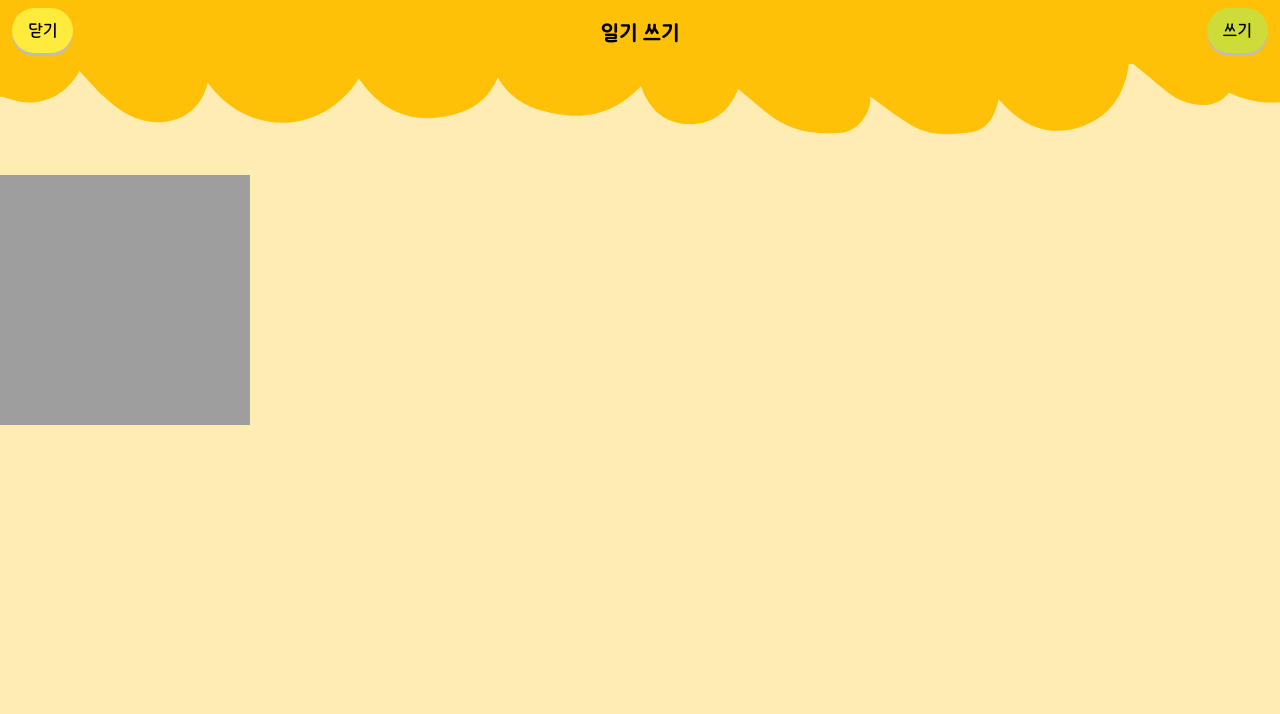
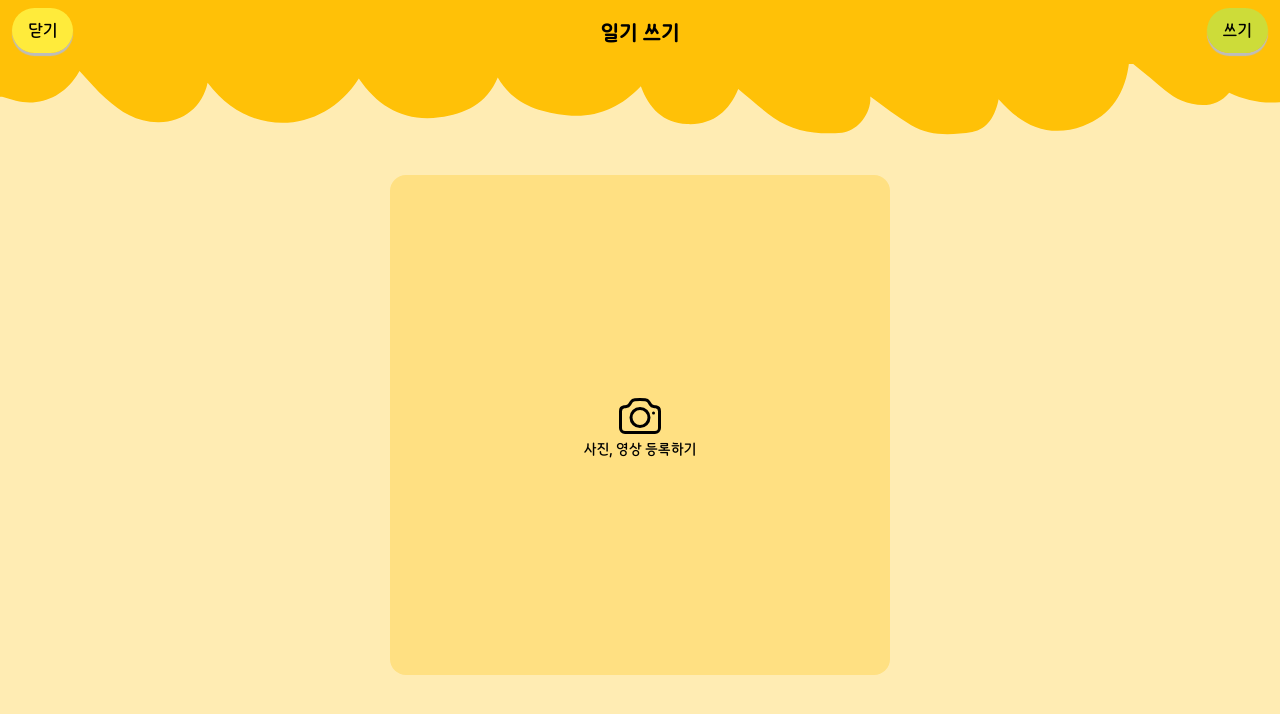
Before and after one commit to hamsteak1488/agijagi, a React (Create React App) app in the folder frontend/agijagi/: page /writing in a window 1280 px wide. Shown: the top 714 px of the page. Built offline with nearby package versions, Linux system fonts and the light colour scheme.

Commit message:
fe/feat: 미디어파일 입력 컴포넌트 구현

```diff
--- a/frontend/agijagi/src/components/Diary/MediaInput.styles.tsx
+++ /dev/null
@@ -1,13 +0,0 @@
-import styled from '@emotion/styled';
-import { css } from '@emotion/react';
-import theme from '../../styles/theme';
-
-export const Container = styled.div<{}>((props) => css``);
-
-export const InputBox = styled.div<{}>(
-  (props) => css`
-    width: 250px;
-    height: 250px;
-    background-color: ${theme.color.greyScale[500]};
-  `
-);
--- a/frontend/agijagi/src/components/Diary/MediaInput.tsx
+++ /dev/null
@@ -1,11 +0,0 @@
-import { Container, InputBox } from './MediaInput.styles';
-
-export const MediaInput = () => {
-  return (
-    <Container>
-      <InputBox></InputBox>
-    </Container>
-  );
-};
-
-export default MediaInput;
--- /dev/null
+++ b/frontend/agijagi/src/components/Diary/MediaInput/MediaInput.styles.tsx
@@ -0,0 +1,84 @@
+import styled from '@emotion/styled';
+import { css } from '@emotion/react';
+import theme from '../../../styles/theme';
+
+export const Container = styled.div<{}>(
+  (props) => css`
+    display: flex;
+    justify-content: center;
+  `
+);
+
+export const InputBox = styled.div<{}>(
+  (props) => css`
+    display: flex;
+    justify-content: center;
+    align-items: center;
+    width: 80%;
+    height: 80%;
+    background-color: ${theme.color.primary[200]};
+    border-radius: 1rem;
+    max-width: 500px;
+    max-height: 500px;
+    aspect-ratio: 1;
+  `
+);
+
+export const Label = styled.label<{}>(
+  (props) => css`
+    position: relative;
+    display: flex;
+    flex-direction: column;
+    justify-content: center;
+    align-items: center;
+    flex-wrap: nowrap;
+    width: 100%;
+    height: 100%;
+    min-width: 280px;
+    min-height: 280px;
+
+    cursor: pointer;
+  `
+);
+
+export const CameraIcon = styled.div<{}>(
+  (props) => css`
+    width: 48px;
+    height: 48px;
+  `
+);
+
+export const Popup = styled.div<{ xPos: number; yPos: number }>(
+  (props) => css`
+    position: absolute;
+    display: flex;
+    flex-direction: column;
+    justify-content: space-evenly;
+    min-width: 180px;
+    min-height: 75px;
+
+    transition: all 0.2s;
+    background-color: ${theme.color.greyScale[50]};
+    border-radius: 0.5rem;
+    left: ${props.xPos - 75}px;
+    top: ${props.yPos - 105}px;
+  `
+);
+
+export const PopupItem = styled.label<{}>(
+  (props) => css`
+    margin-left: 0.5rem;
+    margin-right: 0.5rem;
+    padding: 0.2rem;
+    border-radius: 0.3rem;
+    :hover {
+      background-color: ${theme.color.greyScale[500]};
+    }
+  `
+);
+
+export const InvisibleInput = styled.input<{}>(
+  (props) => css`
+    display: none;
+  `
+);
--- /dev/null
+++ b/frontend/agijagi/src/components/Diary/MediaInput/MediaInput.tsx
@@ -0,0 +1,89 @@
+import {
+  CameraIcon,
+  Container,
+  InputBox,
+  InvisibleInput,
+  Label,
+  Popup,
+  PopupItem,
+} from './MediaInput.styles';
+import Typhography from '../../common/Typhography';
+import { useState } from 'react';
+
+const MediaIcon = (
+  <svg
+    xmlns="http://www.w3.org/2000/svg"
+    fill="none"
+    viewBox="0 0 24 24"
+    strokeWidth={1.5}
+    stroke="currentColor"
+    className="size-6"
+  >
+    <path
+      strokeLinecap="round"
+      strokeLinejoin="round"
+      d="M6.827 6.175A2.31 2.31 0 0 1 5.186 7.23c-.38.054-.757.112-1.134.175C2.999 7.58 2.25 8.507 2.25 9.574V18a2.25 2.25 0 0 0 2.25 2.25h15A2.25 2.25 0 0 0 21.75 18V9.574c0-1.067-.75-1.994-1.802-2.169a47.865 47.865 0 0 0-1.134-.175 2.31 2.31 0 0 1-1.64-1.055l-.822-1.316a2.192 2.192 0 0 0-1.736-1.039 48.774 48.774 0 0 0-5.232 0 2.192 2.192 0 0 0-1.736 1.039l-.821 1.316Z"
+    />
+    <path
+      strokeLinecap="round"
+      strokeLinejoin="round"
+      d="M16.5 12.75a4.5 4.5 0 1 1-9 0 4.5 4.5 0 0 1 9 0ZM18.75 10.5h.008v.008h-.008V10.5Z"
+    />
+  </svg>
+);
+
+interface MediaInputProps {
+  onChange?: (e: React.ChangeEvent<HTMLInputElement>) => void;
+}
+
+export const MediaInput = ({ onChange }: MediaInputProps) => {
+  const [isClicked, setIsClicked] = useState<boolean>(false);
+  const [mousePosition, setMousePosition] = useState<{ x: number; y: number }>({
+    x: 0,
+    y: 0,
+  });
+
+  const handlePopup = (e: React.MouseEvent<HTMLLabelElement, MouseEvent>) => {
+    setMousePosition({
+      x: e.clientX + document.documentElement.scrollLeft,
+      y: e.clientY + document.documentElement.scrollTop,
+    });
+    setIsClicked(true);
+  };
+  const handleUpload = (e: React.ChangeEvent<HTMLInputElement>) => {
+    if (onChange) onChange(e);
+    setIsClicked(false);
+  };
+
+  return (
+    <Container>
+      <InputBox>
+        <Label onClick={handlePopup}>
+          {isClicked && (
+            <Popup xPos={mousePosition.x} yPos={mousePosition.y}>
+              <PopupItem>카메라</PopupItem>
+              <PopupItem
+                htmlFor="file"
+                onClick={(e) => {
+                  e.stopPropagation();
+                }}
+              >
+                앨범
+              </PopupItem>
+            </Popup>
+          )}
+          <CameraIcon> {MediaIcon}</CameraIcon>
+          <Typhography size="sm">사진, 영상 등록하기</Typhography>
+        </Label>
+        <InvisibleInput
+          type="file"
+          multiple
+          id="file"
+          onChange={handleUpload}
+        />
+      </InputBox>
+    </Container>
+  );
+};
+
+export default MediaInput;
--- /dev/null
+++ b/frontend/agijagi/src/components/Diary/MediaInput/MediaInput.types.tsx
@@ -0,0 +1 @@
+export const a = 1;
--- /dev/null
+++ b/frontend/agijagi/src/components/Diary/MediaSlider/MediaSlider.tsx
@@ -0,0 +1,5 @@
+export const MediaSlider = () => {
+  return <></>;
+};
+
+export default MediaSlider;
--- a/frontend/agijagi/src/pages/WritingDiary/WritingDiary.styles.tsx
+++ b/frontend/agijagi/src/pages/WritingDiary/WritingDiary.styles.tsx
@@ -1,6 +1,7 @@
 import styled from '@emotion/styled';
 import { css } from '@emotion/react';
 import theme from '../../styles/theme';
+import Button from '../../components/common/Button';
 
 export const Container = styled.div<{}>(
   (props) => css`
--- a/frontend/agijagi/src/pages/WritingDiary/index.tsx
+++ b/frontend/agijagi/src/pages/WritingDiary/index.tsx
@@ -1,7 +1,7 @@
 import AppBar from '../../components/common/AppBar';
 import Button from '../../components/common/Button';
 import Typhography from '../../components/common/Typhography';
-import MediaInput from '../../components/Diary/MediaInput';
+import MediaInput from '../../components/Diary/MediaInput/MediaInput';
 import { Container } from './WritingDiary.styles';
 
 export const WritingDiary = () => {
```
Also changed, not shown: frontend/agijagi/src/components/Diary/MediaSlider/MediaSlider.styles.tsx (added), frontend/agijagi/src/components/Diary/MediaSlider/MediaSlider.types.tsx (added).
